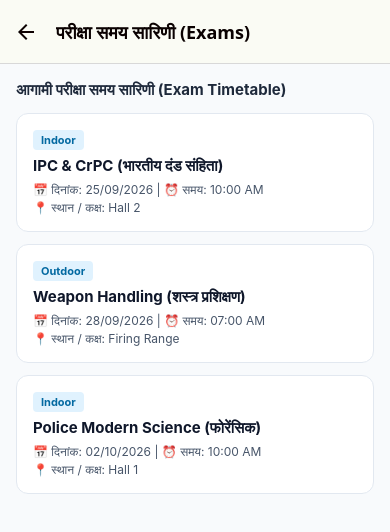
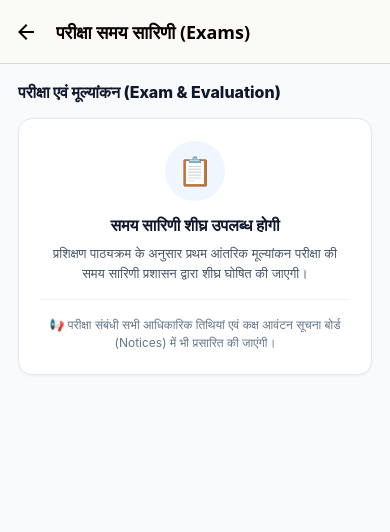
Before and after one commit to ipssantoshmishra-coder/PTSTraining, a React Native app in the folder mobile/: screen /ExamPortal in a window 390 px wide. Shown: the top 532 px of the page. Built offline with nearby package versions, Linux system fonts and the light colour scheme.

Commit message:
updated leave and exam screens for validation

```diff
--- a/mobile/src/screens/ExamPortalScreen.js
+++ b/mobile/src/screens/ExamPortalScreen.js
@@ -1,29 +1,26 @@
 import React from 'react';
 import { StyleSheet, Text, View, SafeAreaView, ScrollView, StatusBar } from 'react-native';
 
-export default function ExamPortalScreen({ route }) {
-  const dummySchedules = [
-    { id: 1, subject: 'IPC & CrPC (भारतीय दंड संहिता)', type: 'Indoor', date: '25/09/2026', time: '10:00 AM', venue: 'Hall 2' },
-    { id: 2, subject: 'Weapon Handling (शस्त्र प्रशिक्षण)', type: 'Outdoor', date: '28/09/2026', time: '07:00 AM', venue: 'Firing Range' },
-    { id: 3, subject: 'Police Modern Science (फोरेंसिक)', type: 'Indoor', date: '02/10/2026', time: '10:00 AM', venue: 'Hall 1' },
-  ];
-
+export default function ExamPortalScreen() {
   return (
     <SafeAreaView style={styles.container}>
       <StatusBar barStyle="light-content" backgroundColor="#0B2545" />
       <ScrollView contentContainerStyle={styles.content}>
-        <Text style={styles.header}>आगामी परीक्षा समय सारिणी (Exam Timetable)</Text>
+        <Text style={styles.header}>परीक्षा एवं मूल्यांकन (Exam & Evaluation)</Text>
 
-        {dummySchedules.map((item) => (
-          <View key={item.id} style={styles.examCard}>
-            <View style={styles.typeBadge}>
-              <Text style={styles.typeText}>{item.type}</Text>
-            </View>
-            <Text style={styles.subject}>{item.subject}</Text>
-            <Text style={styles.meta}>📅 दिनांक: {item.date} | ⏰ समय: {item.time}</Text>
-            <Text style={styles.meta}>📍 स्थान / कक्ष: {item.venue}</Text>
+        <View style={styles.card}>
+          <View style={styles.iconCircle}>
+            <Text style={styles.iconText}>📋</Text>
           </View>
-        ))}
+          <Text style={styles.title}>समय सारिणी शीघ्र उपलब्ध होगी</Text>
+          <Text style={styles.subTitle}>
+            प्रशिक्षण पाठ्यक्रम के अनुसार प्रथम आंतरिक मूल्यांकन परीक्षा की समय सारिणी प्रशासन द्वारा शीघ्र घोषित की जाएगी।
+          </Text>
+          <View style={styles.divider} />
+          <Text style={styles.footerNote}>
+            📢 परीक्षा संबंधी सभी आधिकारिक तिथियां एवं कक्ष आवंटन सूचना बोर्ड (Notices) में भी प्रसारित की जाएंगी।
+          </Text>
+        </View>
       </ScrollView>
     </SafeAreaView>
   );
@@ -31,25 +28,33 @@ export default function ExamPortalScreen({ route }) {
 
 const styles = StyleSheet.create({
   container: { flex: 1, backgroundColor: '#F8FAFC' },
-  content: { padding: 16 },
-  header: { fontSize: 15, fontWeight: 'bold', color: '#1E293B', marginBottom: 14 },
-  examCard: {
+  content: { padding: 18 },
+  header: { fontSize: 16, fontWeight: '800', color: '#0F172A', marginBottom: 16 },
+  card: {
     backgroundColor: '#FFFFFF',
-    borderRadius: 12,
-    padding: 16,
-    marginBottom: 12,
+    borderRadius: 14,
+    padding: 22,
+    alignItems: 'center',
     borderWidth: 1,
     borderColor: '#E2E8F0',
+    elevation: 2,
+    shadowColor: '#000',
+    shadowOffset: { width: 0, height: 1 },
+    shadowOpacity: 0.05,
+    shadowRadius: 3,
   },
-  typeBadge: {
-    alignSelf: 'flex-start',
-    backgroundColor: '#E0F2FE',
-    paddingHorizontal: 8,
-    paddingVertical: 3,
-    borderRadius: 4,
-    marginBottom: 6,
+  iconCircle: {
+    width: 60,
+    height: 60,
+    borderRadius: 30,
+    backgroundColor: '#EFF6FF',
+    alignItems: 'center',
+    justifyContent: 'center',
+    marginBottom: 14,
   },
-  typeText: { fontSize: 11, fontWeight: '700', color: '#0369A1' },
-  subject: { fontSize: 15, fontWeight: 'bold', color: '#0F172A', marginBottom: 4 },
-  meta: { fontSize: 12, color: '#475569', marginTop: 3 },
+  iconText: { fontSize: 28 },
+  title: { fontSize: 16, fontWeight: '700', color: '#0F172A', textAlign: 'center', marginBottom: 8 },
+  subTitle: { fontSize: 13, color: '#475569', textAlign: 'center', lineHeight: 20 },
+  divider: { width: '100%', height: 1, backgroundColor: '#F1F5F9', marginVertical: 16 },
+  footerNote: { fontSize: 12, color: '#64748B', textAlign: 'center', lineHeight: 18 },
 });
--- a/mobile/src/screens/LeavePortalScreen.js
+++ b/mobile/src/screens/LeavePortalScreen.js
@@ -38,33 +38,87 @@ export default function LeavePortalScreen({ route }) {
     loadHistory();
   }, [loadHistory]);
 
-  // Convert DD/MM/YYYY to YYYY-MM-DD for PostgreSQL Date format
-  const parseDateToISO = (dateStr) => {
+  // Handle contact input: only allow digits up to 10 digits
+  const handleContactChange = (text) => {
+    const numericOnly = text.replace(/[^0-9]/g, '');
+    setEmergencyContact(numericOnly);
+  };
+
+  // Convert DD/MM/YYYY into a real Date object & ISO string (YYYY-MM-DD)
+  const parseAndValidateDate = (dateStr) => {
     const cleaned = dateStr.trim();
     const parts = cleaned.split(/[\/\-\.]/);
     if (parts.length !== 3) return null;
 
-    let day = parts[0].padStart(2, '0');
-    let month = parts[1].padStart(2, '0');
-    let year = parts[2];
+    let day = parseInt(parts[0], 10);
+    let month = parseInt(parts[1], 10);
+    let year = parseInt(parts[2], 10);
 
-    if (year.length === 2) year = `20${year}`;
-    if (day.length !== 2 || month.length !== 2 || year.length !== 4) return null;
+    if (parts[2].length === 2) year = 2000 + year;
 
-    return `${year}-${month}-${day}`;
+    if (isNaN(day) || isNaN(month) || isNaN(year)) return null;
+    if (month < 1 || month > 12 || day < 1 || day > 31 || year < 2026 || year > 2030) return null;
+
+    // JavaScript Date constructor (month is 0-indexed)
+    const dateObj = new Date(year, month - 1, day);
+    if (
+      dateObj.getFullYear() !== year ||
+      dateObj.getMonth() !== month - 1 ||
+      dateObj.getDate() !== day
+    ) {
+      return null;
+    }
+
+    const isoStr = `${year}-${String(month).padStart(2, '0')}-${String(day).padStart(2, '0')}`;
+    return { dateObj, isoStr };
   };
 
   const handleApply = async () => {
-    if (!fromDate.trim() || !toDate.trim() || !reason.trim()) {
-      Alert.alert('त्रुटि (Error)', 'कृपया सभी अनिवार्य विवरण भरें (Please fill all required fields).');
+    // 1. Mandatory Fields Check
+    if (!fromDate.trim() || !toDate.trim() || !reason.trim() || !emergencyContact.trim()) {
+      Alert.alert('त्रुटि (Error)', 'कृपया सभी अनिवार्य विवरण भरें (Please fill all fields).');
       return;
     }
 
-    const isoStart = parseDateToISO(fromDate);
-    const isoEnd = parseDateToISO(toDate);
+    // 2. Mobile Number Validation (Strict 10 digits, starts with 6-9)
+    if (!/^[6-9]\d{9}$/.test(emergencyContact.trim())) {
+      Alert.alert(
+        'अमान्य मोबाइल नंबर (Invalid Mobile)',
+        'कृपया 10 अंकों का मान्य भारतीय मोबाइल नंबर दर्ज करें (शुरुआत 6, 7, 8 या 9 से हो)।'
+      );
+      return;
+    }
 
-    if (!isoStart || !isoEnd) {
-      Alert.alert('गलत दिनांक (Invalid Date)', 'कृपया दिनांक DD/MM/YYYY प्रारूप में दर्ज करें (e.g. 15/10/2026).');
+    // 3. Date Format Validation
+    const parsedStart = parseAndValidateDate(fromDate);
+    const parsedEnd = parseAndValidateDate(toDate);
+
+    if (!parsedStart || !parsedEnd) {
+      Alert.alert(
+        'गलत दिनांक (Invalid Date)',
+        'कृपया दिनांक सही प्रारूप DD/MM/YYYY में दर्ज करें (उदा. 15/10/2026)।'
+      );
+      return;
+    }
+
+    // 4. Back-Date Validation
+    const today = new Date();
+    today.setHours(0, 0, 0, 0);
+
+    if (parsedStart.dateObj < today) {
+      Alert.alert(
+        'अमान्य प्रारंभ तिथि (Back Date Not Allowed)',
+        'अवकाश प्रारंभ तिथि आज या भविष्य की तिथि होनी चाहिए। पूर्व तिथि (Back-date) मान्य नहीं है।'
+      );
+      return;
+    }
+
+    // 5. Date Range Logical Check (To Date >= From Date)
+    if (parsedEnd.dateObj < parsedStart.dateObj) {
+      Alert.alert(
+        'अमान्य दिनांक क्रम (Invalid Date Range)',
+        'अंतिम तिथि (To Date) प्रारंभ तिथि (From Date) से पहले की नहीं हो सकती।'
+      );
       return;
     }
 
@@ -76,10 +130,10 @@ export default function LeavePortalScreen({ route }) {
         recruit_name: recruit?.full_name || 'Trainee',
         company: recruit?.outdoor_company || '',
         leave_type: leaveType,
-        start_date: isoStart,
-        end_date: isoEnd,
+        start_date: parsedStart.isoStr,
+        end_date: parsedEnd.isoStr,
         reason: reason.trim(),
-        emergency_contact: emergencyContact.trim() || recruit?.phone_number || '',
+        emergency_contact: emergencyContact.trim(),
       });
 
       Alert.alert('सफलता (Success)', 'अवकाश आवेदन सफलतापूर्वक जमा हो गया है!');
@@ -87,7 +141,7 @@ export default function LeavePortalScreen({ route }) {
       setToDate('');
       setReason('');
       setEmergencyContact('');
-      loadHistory(); // Refresh history
+      loadHistory();
     } catch (err) {
       Alert.alert('आवेदन विफल (Submission Failed)', err.message);
     } finally {
@@ -130,42 +184,45 @@ export default function LeavePortalScreen({ route }) {
 
         {/* Date Inputs */}
         <View style={styles.dateRow}>
-          <View style={{ flex: 1, marginRight: 8 }}>
+          <View style={styles.dateCol}>
             <Text style={styles.label}>प्रारंभ तिथि (From)</Text>
             <TextInput
               style={styles.input}
               value={fromDate}
               onChangeText={setFromDate}
               placeholder="DD/MM/YYYY"
-              keyboardType="numeric"
+              keyboardType="numbers-and-punctuation"
+              maxLength={10}
             />
           </View>
-          <View style={{ flex: 1, marginLeft: 8 }}>
+          <View style={styles.dateCol}>
             <Text style={styles.label}>अंतिम तिथि (To)</Text>
             <TextInput
               style={styles.input}
               value={toDate}
               onChangeText={setToDate}
               placeholder="DD/MM/YYYY"
-              keyboardType="numeric"
+              keyboardType="numbers-and-punctuation"
+              maxLength={10}
             />
           </View>
         </View>
 
         {/* Emergency Contact */}
-        <Text style={styles.label}>आपातकालीन संपर्क नंबर (Emergency Contact No.)</Text>
+        <Text style={styles.label}>आपातकालीन संपर्क नंबर (10-Digit Mobile No.)</Text>
         <TextInput
           style={styles.input}
           value={emergencyContact}
-          onChangeText={setEmergencyContact}
-          placeholder="10-digit mobile number"
-          keyboardType="phone-pad"
+          onChangeText={handleContactChange}
+          placeholder="e.g. 9876543210"
+          keyboardType="numeric"
+          maxLength={10}
         />
 
         {/* Reason */}
         <Text style={styles.label}>कारण (Reason for Leave)</Text>
         <TextInput
-          style={[styles.input, { height: 75 }]}
+          style={[styles.input, { height: 80 }]}
           value={reason}
           onChangeText={setReason}
           multiline
@@ -270,6 +327,10 @@ const styles = StyleSheet.create({
   },
   dateRow: {
     flexDirection: 'row',
+    gap: 12,
+  },
+  dateCol: {
+    flex: 1,
   },
   btn: {
     backgroundColor: '#0B2545',
@@ -280,8 +341,6 @@ const styles = StyleSheet.create({
     elevation: 2,
   },
   btnText: { color: '#FFFFFF', fontWeight: 'bold', fontSize: 15 },
-
-  /* History list */
   historyContainer: {
     marginTop: 26,
     borderTopWidth: 1,
```
